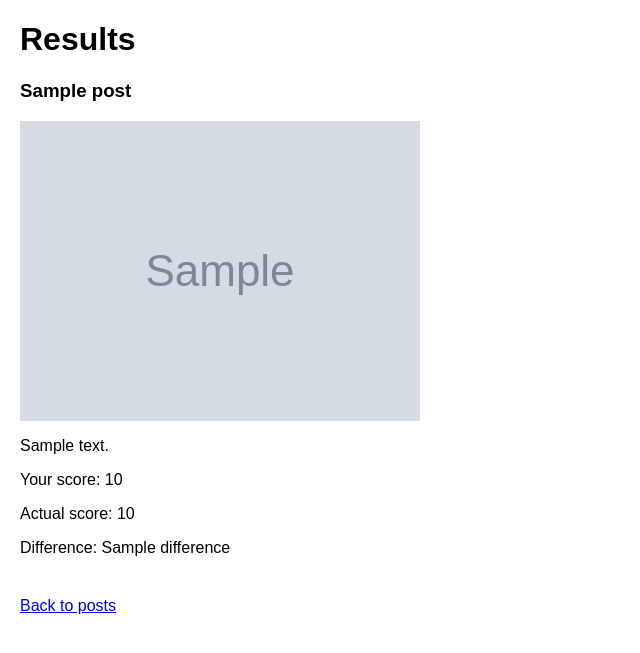
After one commit to Kossa1/echo-breaker, a Flask app: template backend/templates/results.html in a window 1280 px wide. The commit adds this page. Shown: the top 653 px of the page, without its empty margins (0-640 px from the left). Run offline with Flask 3, Linux system fonts and the light colour scheme; the template is opened without the code that fills it: most values are stand-ins (such as "Sample title", 1, 10 or a date in 2020); grey boxes marked "Sample" are stand-in pictures; parts of the project's set-up code (start-up, migrations or seed data) failed here and were passed over.

Commit message:
added functionality, get 5 posts, rank them, show score_diff

```diff
--- a/backend/app.py
+++ b/backend/app.py
@@ -1,15 +1,50 @@
-from flask import Flask, render_template
+from flask import Flask, render_template, request, redirect, url_for
 from reddit_logic.fetch_posts import execute_main_flow
 
 app = Flask(__name__)
 
+# In-memory cache of posts for the current session
+posts_cache = []
+
 @app.route("/")
 def index():
-    # Fetch 5 posts with images
+    global posts_cache
+    # Fetch all posts
     posts = execute_main_flow()
-    # Only keep posts that have an image
-    posts_with_images = [p for p in posts.values() if p.get("image_url")]
-    return render_template("index.html", posts=posts_with_images)
+    all_posts = list(posts.values())
+
+    # Separate posts with images and without
+    posts_with_images = [p for p in all_posts if p.get("image_url")]
+    posts_without_images = [p for p in all_posts if not p.get("image_url")]
+
+    # Take up to 5 posts
+    posts_cache = (posts_with_images[:5] + posts_without_images[:5])[:5]
+
+    return render_template("index.html", posts=posts_cache)
+
+@app.route("/submit", methods=["POST"])
+def submit():
+    # Grab user scores from the form
+    user_scores = [int(request.form[f"score_{i}"]) for i in range(len(posts_cache))]
+
+    # Actual score (currently all 0)
+    actual_scores = [0] * len(posts_cache)
+
+    # Compute differences
+    differences = [abs(u - a) for u, a in zip(user_scores, actual_scores)]
+
+    # Prepare a list of dicts for template
+    results = [
+        {
+            "post": post,
+            "user_score": user,
+            "actual_score": actual,
+            "difference": diff
+        }
+        for post, user, actual, diff in zip(posts_cache, user_scores, actual_scores, differences)
+    ]
+
+    return render_template("results.html", results=results)
 
 if __name__ == "__main__":
     app.run(debug=True)
--- /dev/null
+++ b/backend/templates/results.html
@@ -0,0 +1,30 @@
+<!DOCTYPE html>
+<html lang="en">
+<head>
+  <meta charset="UTF-8">
+  <title>Reddit Post Results</title>
+  <style>
+    body { font-family: Arial, sans-serif; margin: 20px; }
+    .post { margin-bottom: 40px; }
+    .post img { max-width: 600px; display: block; margin-bottom: 10px; }
+  </style>
+</head>
+<body>
+  <h1>Results</h1>
+  {% for r in results %}
+    <div class="post">
+      <h3>{{ r.post.title }}</h3>
+      {% if r.post.image_url %}
+        <img src="{{ r.post.image_url }}" alt="Post image">
+      {% endif %}
+      {% if r.post.selftext %}
+        <p>{{ r.post.selftext }}</p>
+      {% endif %}
+      <p>Your score: {{ r.user_score }}</p>
+      <p>Actual score: {{ r.actual_score }}</p>
+      <p>Difference: {{ r.difference }}</p>
+    </div>
+  {% endfor %}
+  <a href="{{ url_for('index') }}">Back to posts</a>
+</body>
+</html>
```
Also changed, not shown: backend/templates/index.html (+10 -3 lines).
